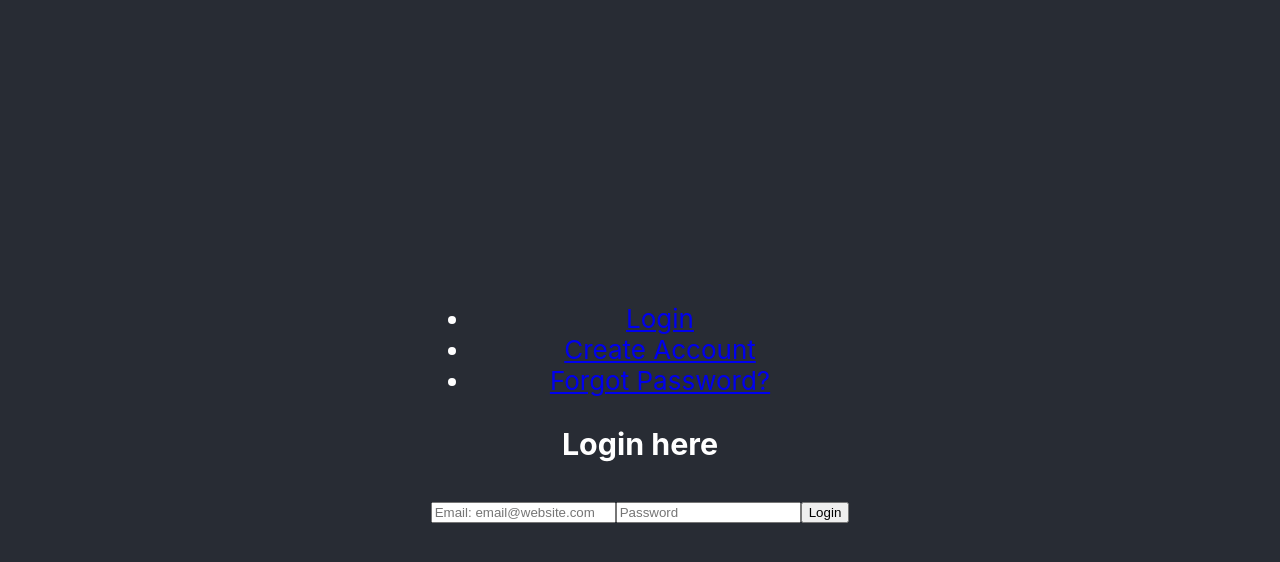
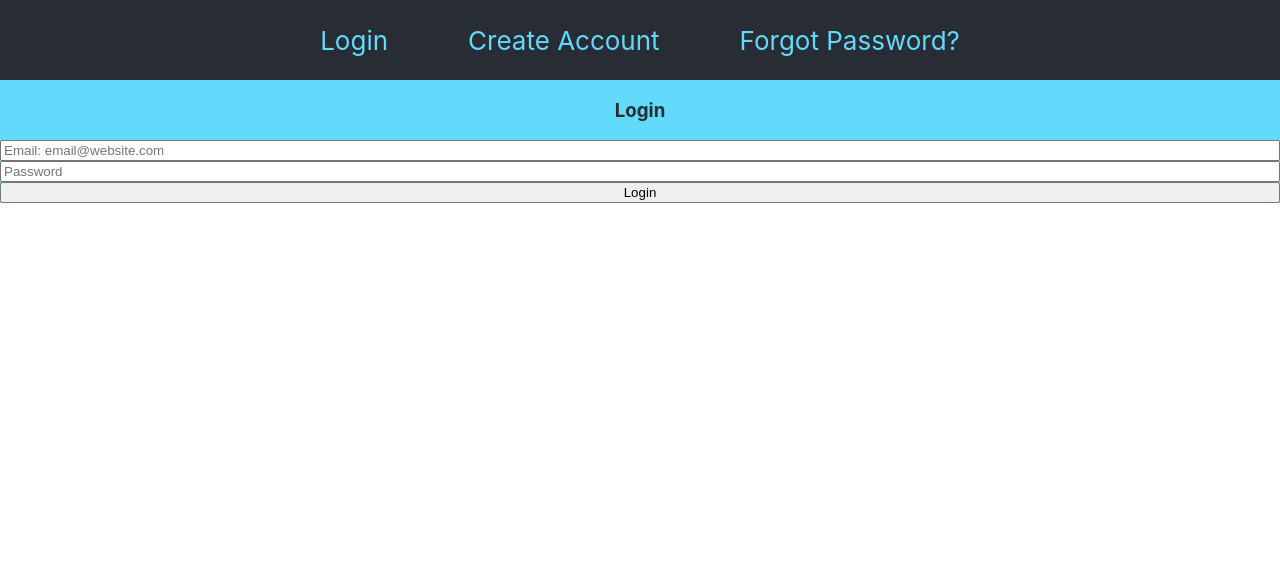
Before and after one commit to jpeavler/React-Form, a React (Create React App) app: page / in a window 1280 px wide. Shown: the top 562 px of the page. Built offline with nearby package versions, Linux system fonts and the light colour scheme.

Commit message:
improve styling of app

```diff
--- a/src/App.css
+++ b/src/App.css
@@ -2,20 +2,9 @@
   text-align: center;
 }
 
-.App-logo {
-  height: 40vmin;
-  pointer-events: none;
-}
-
-@media (prefers-reduced-motion: no-preference) {
-  .App-logo {
-    animation: App-logo-spin infinite 20s linear;
-  }
-}
-
 .App-header {
   background-color: #282c34;
-  min-height: 100vh;
+  min-height: 10vh;
   display: flex;
   flex-direction: column;
   align-items: center;
@@ -23,16 +12,22 @@
   font-size: calc(10px + 2vmin);
   color: white;
 }
+nav {
+  display: flex;
+  flex-direction: row;
+  justify-content: center;
+}
 
 .App-link {
   color: #61dafb;
+  text-decoration: none;
+  margin-left: 5vmin;
+  margin-right: 5vmin;
 }
 
-@keyframes App-logo-spin {
-  from {
-    transform: rotate(0deg);
-  }
-  to {
-    transform: rotate(360deg);
-  }
+form{
+  background-color: #61dafb;
+  color: #282c34;
+  display: flex;
+  flex-direction: column;
 }
--- a/src/App.js
+++ b/src/App.js
@@ -13,25 +13,15 @@ import ForgotPasswordForm from './components/ForgotPasswordForm';
 function App() {
   return (
     <div className="App">
-      <header className="App-header">
       <Router>
       <div>
-        <nav>
-          <ul>
-            <li>
-              <Link to="/">Login</Link>
-            </li>
-            <li>
-              <Link to="/create">Create Account</Link>
-            </li>
-            <li>
-              <Link to="/forgotpassword">Forgot Password?</Link>
-            </li>
-          </ul>
-        </nav>
-
-        {/* A <Switch> looks through its children <Route>s and
-            renders the first one that matches the current URL. */}
+      <header className="App-header">
+          <nav>
+                <Link class="App-link" to="/">Login</Link>
+                <Link class="App-link" to="/create">Create Account</Link>
+                <Link class="App-link" to="/forgotpassword">Forgot Password?</Link>
+          </nav>
+        </header>
         <Switch>
           <Route path="/create">
             <CreateAccountForm />
@@ -45,7 +35,6 @@ function App() {
         </Switch>
       </div>
     </Router>
-      </header>
     </div>
   );
 }
--- a/src/components/LoginForm.js
+++ b/src/components/LoginForm.js
@@ -27,7 +27,7 @@ class LoginForm extends React.Component {
     render(){
         return(
             <form onSubmit={this.handleSubmit}>
-                <h3>Login here</h3>
+                <h3>Login</h3>
                 <input type="email" placeholder="Email: email@website.com" required
                         pattern="[a-z0-9._%+-]+@[a-z0-9.-]+\.[a-z]{2,}$"
                         name="Email" onChange={this.handleEmail}/>
```
